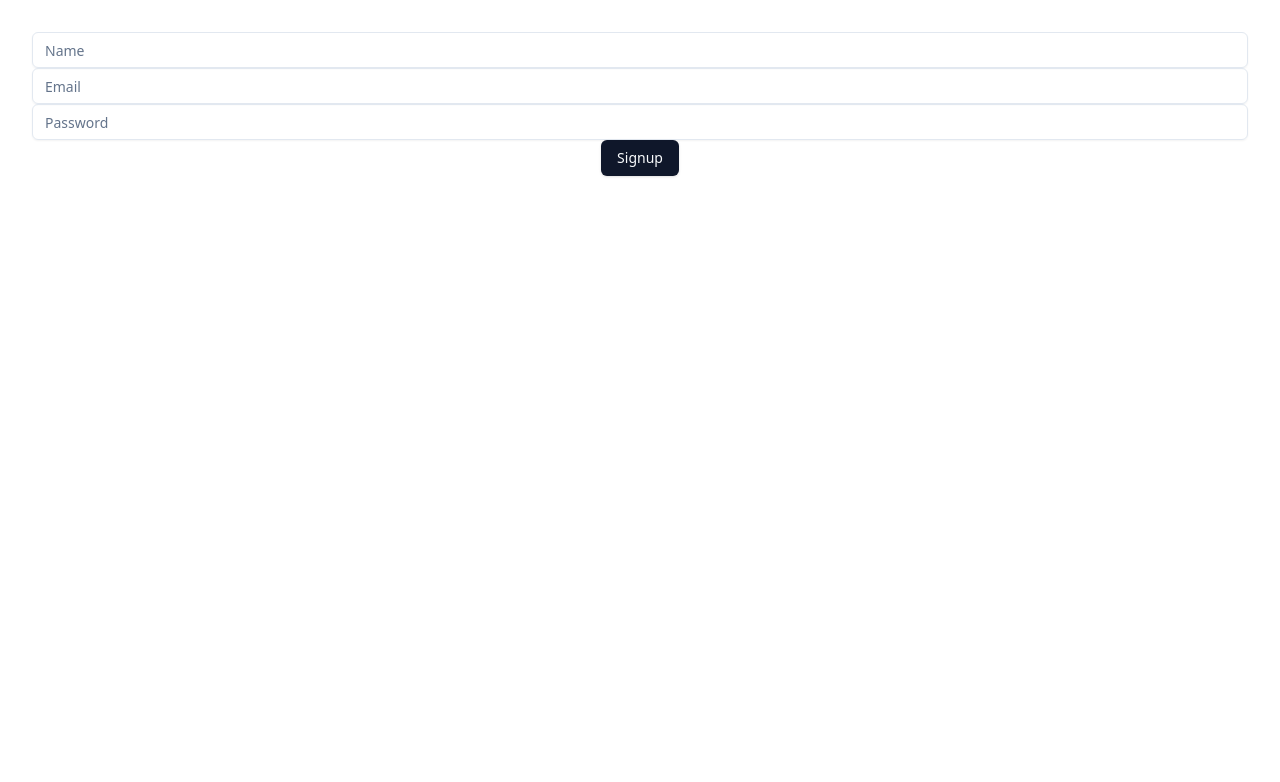
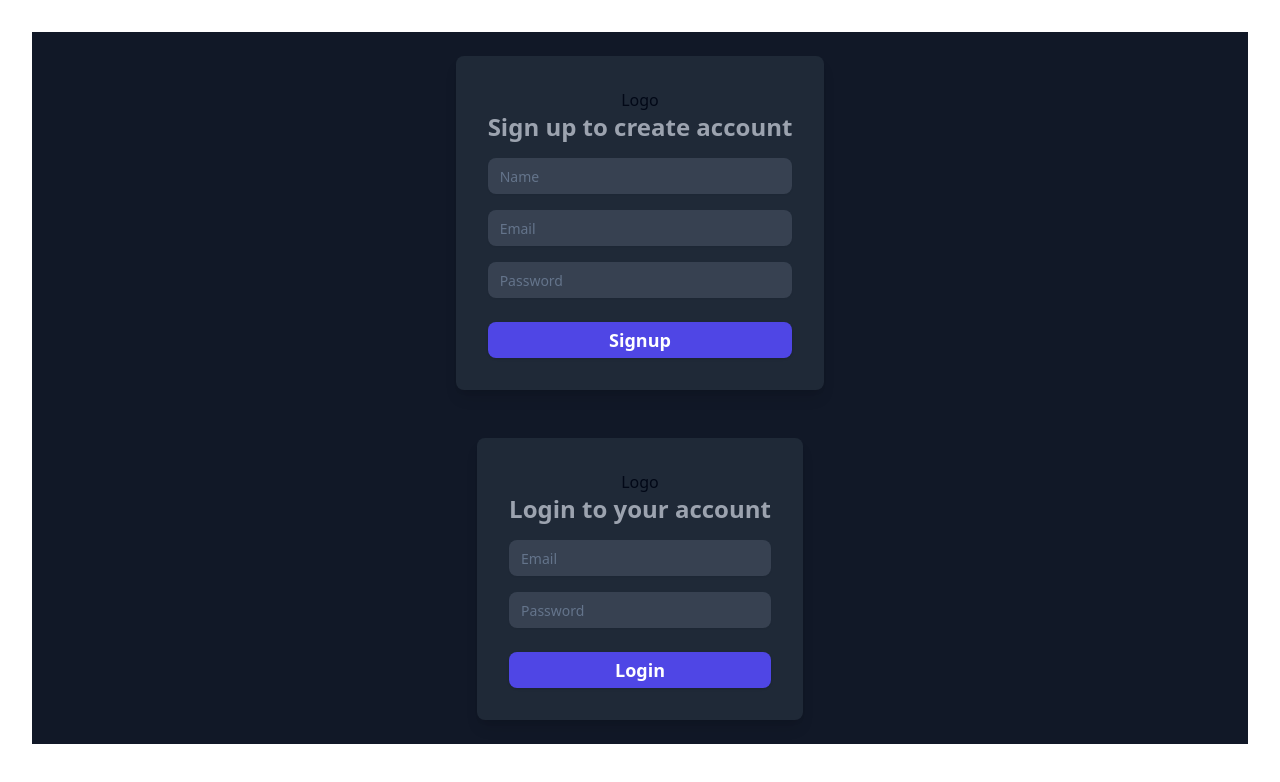
Before and after one commit to BhaskarSamanta/Inventory_Management, a React (Vite) app in the folder InventoryManagementSystem/: page / in a window 1280 px wide. Shown: the top 782 px of the page. Built offline with nearby package versions, Linux system fonts and the light colour scheme; no server answers.

Commit message:
created the basic Signup and Login components

```diff
--- a/InventoryManagementSystem/src/App.jsx
+++ b/InventoryManagementSystem/src/App.jsx
@@ -1,11 +1,8 @@
 import React from 'react'
 import './App.css'
-import  Header  from './components/Header/Header'
-import  Home  from './components/Home/Home'
-import  Footer  from './components/Footer/Footer'
-import  SideBar  from './components/sideBar/SideBar'
-import  Signup from './components/SignupAndLogin/Signup'
-import { Provider } from 'react-redux'
+import Signup from './components/SignupAndLogin/Signup'
+import Login from './components/SignupAndLogin/Login'
+
 function App() {
   // const [count, setCount] = useState(0)
 
@@ -13,6 +10,7 @@ function App() {
     <div>
     {/* <Provider>  */}
       <Signup/>
+      <Login/>
     {/* </Provider> */}
     </div>
   )
--- a/InventoryManagementSystem/src/components/SignupAndLogin/Login.jsx
+++ b/InventoryManagementSystem/src/components/SignupAndLogin/Login.jsx
@@ -1,9 +1,58 @@
-import React from 'react'
+import React, {useState} from 'react'
+import {Link, useNavigate} from 'react-router-dom'
+import { login as authLogin } from '../../store/authSlice'
+import {useDispatch} from "react-redux"
+import authService from "../../appwrite/auth"
+import {useForm} from "react-hook-form"
+import {Input} from '../ui/input'
+import {Button} from '../ui/button'
+import { Logo } from '../'
 
 export default function Login() {
+  // const navigate = useNavigate();
+  // const dispatch = useDispatch();
+  const {register, handleSubmit,} = useForm();
+  const[error, setError] = useState("");
+
+  const login = async (data) => {
+    try {
+      const session = await authService.login(data);
+      if(session) {
+        const userData = await authService.getCurrentUser();
+        if(userData) {
+          // dispatch(authLogin(userData));
+          // navigate("/Products");
+        }
+      }
+    } catch (error) {
+      setError(error.message)
+    }
+  }
   return (
-    <div>
-    Login
+    <div className='w-full h-full flex flex-col items-center justify-center bg-gray-900 p-6'>
+    <form onSubmit={handleSubmit(login)} className='bg-gray-800 p-8 rounded-lg shadow-lg'>
+    <Logo />
+    <h2 className="text-center text-2xl font-bold leading-tight pb-4 text-gray-400">Login to your account</h2>
+      <Input
+        type="email"
+        placeholder="Email"
+        className='mb-4 p-3 text-white bg-gray-700 border-none rounded-lg focus:outline-none focus:ring-2 focus:ring-indigo-600'
+        {...register("email", {required: true})}
+      />
+      <Input
+        type="password"
+        placeholder="Password"
+        className='mb-6 p-3 text-white bg-gray-700 border-none rounded-lg focus:outline-none focus:ring-2 focus:ring-indigo-600'
+        {...register("password", {required: true})}
+      />
+      <Button
+        type="submit"
+        className='w-full py-3 text-lg font-semibold text-white bg-indigo-600 hover:bg-indigo-700 rounded-lg transition-colors duration-300 ease-in-out focus:outline-none focus:ring-2 focus:ring-indigo-600'
+        >
+        Login
+      </Button>
+
+    </form>
     </div>
   )
 }
--- a/InventoryManagementSystem/src/components/SignupAndLogin/Signup.jsx
+++ b/InventoryManagementSystem/src/components/SignupAndLogin/Signup.jsx
@@ -1,12 +1,13 @@
 import React, {useState} from 'react'
 import authService from '../../appwrite/auth'
 import {Link, useNavigate } from 'react-router-dom'
-import {useDispatch} from 'react-redux'
+import { useDispatch } from 'react-redux'
 import authSlice from '../../store/authSlice'
 import { useForm } from 'react-hook-form'
 import Logo from '../Logo'
 import { Input } from '../ui/input'
 import {Button} from '../ui/button'
+
 
 export default function Signup() {
 
@@ -14,16 +15,19 @@ export default function Signup() {
   // const dispatch = useDispatch();
   const {register, handleSubmit,} = useForm();
   const[error, setError] = useState("");
+  const [loading, setLoading] = useState(false);
 
   const create = async (data) => {
     try {
       const userData = await authService.createAccount(data);
       if (userData) {
-        const newUserData = await authService.getCurrentUser()
-        if(newUserData){
-          dispatch(authSlice.actions.login(newUserData))
-          navigate('/');
-          Console.log("User signed Up")
+        console.log("User signed Up");
+        const userData = await authService.getCurrentUser()
+        if(userData){
+
+          // dispatch(authSlice.actions.login(userData))
+          // navigate('/Products');
+
         }
 
       }
@@ -34,25 +38,37 @@ export default function Signup() {
 
 
   return (
-    <>
-      <form onSubmit={handleSubmit(create)}>
+    <div className='w-full h-full flex flex-col items-center justify-center bg-gray-900 p-6'>
+      <form onSubmit={handleSubmit(create)} className='bg-gray-800 p-8 rounded-lg shadow-lg'>
+      <Logo/>
+      <h2 className="text-center text-2xl font-bold leading-tight pb-4 text-gray-400">Sign up to create account</h2>
+      {/* {error && <p className="text-red-600 mt-8 text-center">{error}</p>} */}
         <Input
           type='text'
           placeholder='Name'
+          className='mb-4 p-3 text-white bg-gray-700 border-none rounded-lg focus:outline-none focus:ring-2 focus:ring-indigo-600'
           {...register('name', { required: true })}
         />
         <Input
           type='email'
           placeholder='Email'
+          className='mb-4 p-3 text-white bg-gray-700 border-none rounded-lg focus:outline-none focus:ring-2 focus:ring-indigo-600'
           {...register('email', { required: true })}
         />
         <Input
           type='password'
           placeholder='Password'
+          className='mb-6 p-3 text-white bg-gray-700 border-none rounded-lg focus:outline-none focus:ring-2 focus:ring-indigo-600'
           {...register('password', { required: true })}
         />
-            <Button type='submit'>Signup</Button>
+        <Button
+          type='submit'
+          className='w-full py-3 text-lg font-semibold text-white bg-indigo-600 hover:bg-indigo-700 rounded-lg transition-colors duration-300 ease-in-out focus:outline-none focus:ring-2 focus:ring-indigo-600'
+          disabled={loading}
+        >
+          {loading ? 'Signing up...' : 'Signup'}
+        </Button>
       </form>
-    </>
+    </div>
   )
 }
--- a/InventoryManagementSystem/src/components/index.js
+++ b/InventoryManagementSystem/src/components/index.js
@@ -1,5 +1,5 @@
-import {Input} from "./Input";
-import {Button} from "./Button";
+import {Input} from "./ui/input";
+import {Button} from "./ui/button";
 import Header from "./Header/Header";
 import Footer from "./Footer/Footer";
 import SideBar from "./sideBar/SideBar";
--- a/InventoryManagementSystem/src/index.css
+++ b/InventoryManagementSystem/src/index.css
@@ -1,6 +1,6 @@
 @tailwind base;
-  @tailwind components;
-  @tailwind utilities;
+@tailwind components;
+@tailwind utilities;
 
   @layer base {
     :root {
```
Lines whose indentation alone changed are shown as unchanged.
